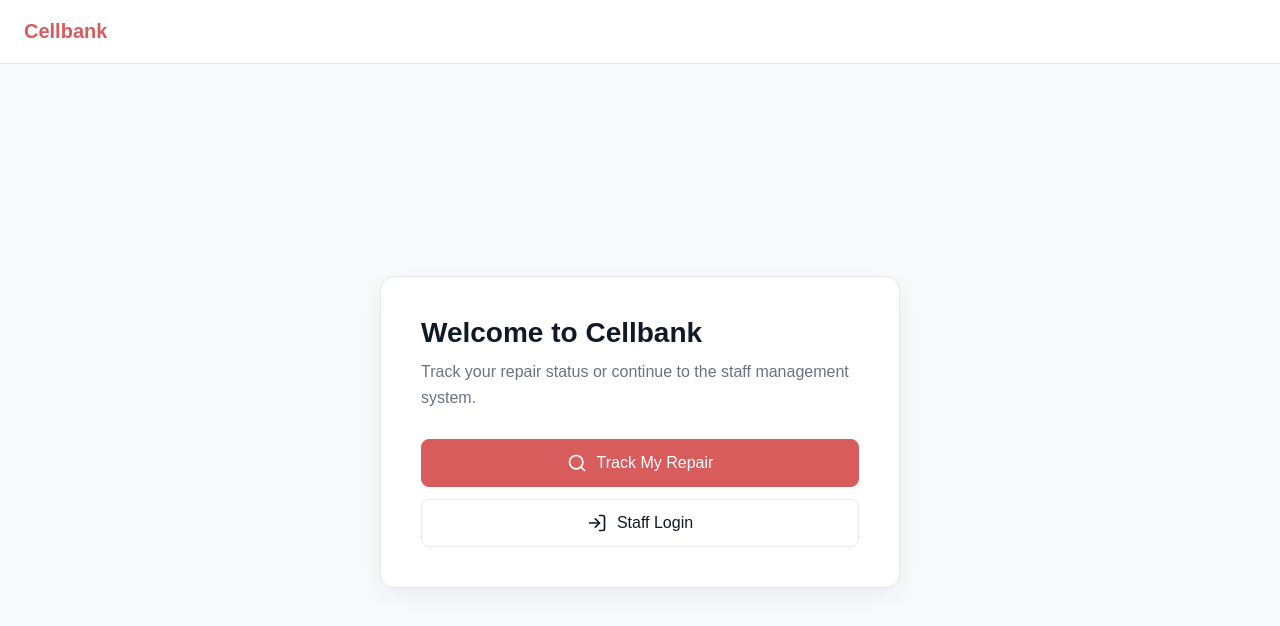
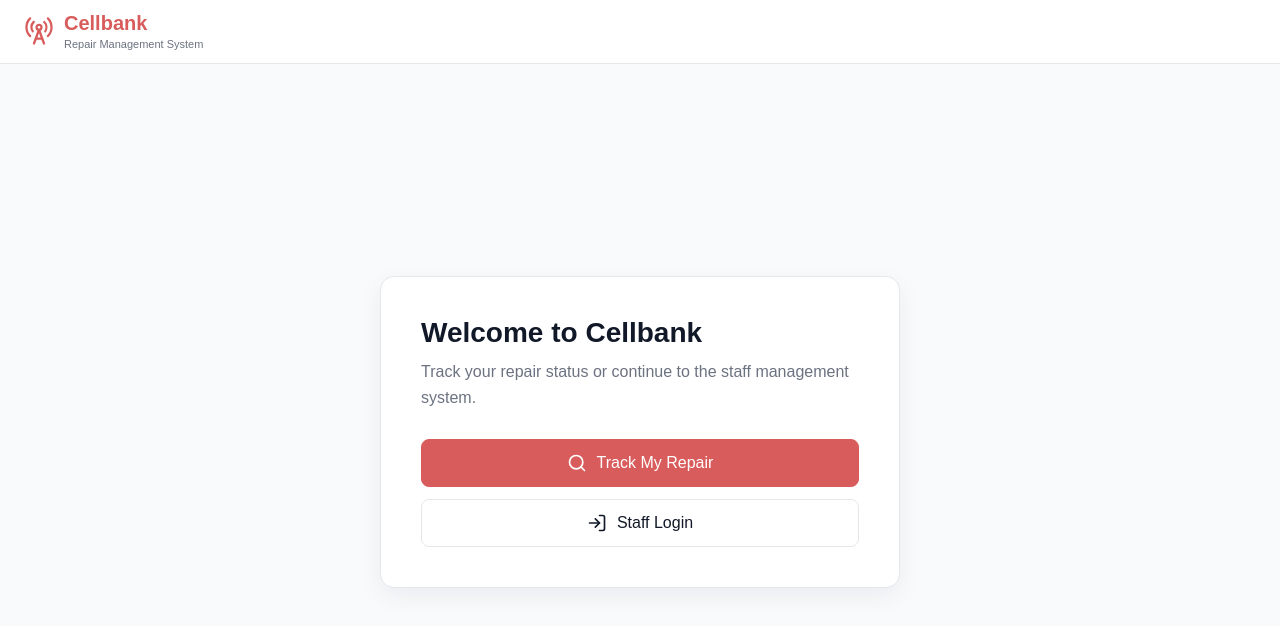
Before and after one commit to erwincatabay6-sys/CellBank, a React (Vite) app: page / in a window 1280 px wide. Shown: the top 626 px of the page. Built offline with nearby package versions, Linux system fonts and the light colour scheme; no server answers.

Commit message:
Unify Cellbank branding and smooth sidebar page transitions

```diff
--- /dev/null
+++ b/src/components/Brand.jsx
@@ -0,0 +1,23 @@
+import { RadioTower } from "lucide-react";
+
+function Brand() {
+  return (
+    <div className="header-brand">
+      <RadioTower
+        className="header-brand-icon"
+        size={30}
+        strokeWidth={1.8}
+        aria-hidden="true"
+      />
+
+      <div className="header-brand-text">
+        <h1>Cellbank</h1>
+        <span className="header-brand-subtitle">
+          Repair Management System
+        </span>
+      </div>
+    </div>
+  );
+}
+
+export default Brand;
--- a/src/components/Header.jsx
+++ b/src/components/Header.jsx
@@ -1,12 +1,14 @@
 import { useEffect, useMemo, useState } from "react";
 
-import { Bell, CheckCheck, LogOut } from "lucide-react";
+import { Bell, CheckCheck, LogOut, } from "lucide-react";
 
 import { useNavigate } from "react-router-dom";
 
 import { hasRole } from "../config/accessControl.js";
 
 import { useAuth } from "../features/auth/context/AuthContext.jsx";
+
+import Brand from "./Brand.jsx";
 
 const notifications = [
   {
@@ -150,10 +152,9 @@ function Header({ currentRoles, currentUserName }) {
   }
 
   return (
-    <header className="app-header">
-      <div className="header-brand">
-        <h1>Cellbank</h1>
-      </div>
+  <header className="app-header">
+    <Brand />
+
 
       <div className="header-actions">
         <div className="notification-wrapper">
--- a/src/layouts/PublicLayout.jsx
+++ b/src/layouts/PublicLayout.jsx
@@ -1,8 +1,10 @@
+import Brand from "../components/Brand.jsx";
+
 function PublicLayout({ children }) {
   return (
     <div className="public-layout">
       <header className="public-header">
-        <h1>Cellbank</h1>
+        <Brand />
       </header>
 
       <main className="public-content">{children}</main>
--- a/src/layouts/StaffLayout.jsx
+++ b/src/layouts/StaffLayout.jsx
@@ -1,19 +1,23 @@
 import { useState } from "react";
+import { useLocation } from "react-router-dom";
 
 import Header from "../components/Header.jsx";
-
 import Sidebar from "../components/Sidebar.jsx";
 
 function StaffLayout({ children, currentRoles, currentUserName }) {
   const [sidebarCollapsed, setSidebarCollapsed] = useState(false);
+  const location = useLocation();
 
   function toggleSidebar() {
-    setSidebarCollapsed(!sidebarCollapsed);
+    setSidebarCollapsed((collapsed) => !collapsed);
   }
 
   return (
     <div className="staff-layout">
-      <Header currentRoles={currentRoles} currentUserName={currentUserName} />
+      <Header
+        currentRoles={currentRoles}
+        currentUserName={currentUserName}
+      />
 
       <div className="staff-body">
         <Sidebar
@@ -23,7 +27,12 @@ function StaffLayout({ children, currentRoles, currentUserName }) {
           currentUserName={currentUserName}
         />
 
-        <main className="main-content">{children}</main>
+        <main
+          key={location.pathname}
+          className="main-content page-transition"
+        >
+          {children}
+        </main>
       </div>
     </div>
   );
--- a/src/styles/layout.css
+++ b/src/styles/layout.css
@@ -11,15 +11,44 @@
   border-bottom: 1px solid var(--border);
 }
 
-.header-brand h1 {
-  font-size: 1.25rem;
+.header-brand {
+  display: flex;
+  align-items: center;
+  gap: 10px;
+}
+
+.header-brand-icon {
+  flex-shrink: 0;
   color: var(--primary);
 }
 
-.header-actions {
+.header-brand-text {
   display: flex;
+  flex-direction: column;
+  gap: 2px;
+}
+
+.header-brand h1 {
+  margin: 0;
+  font-size: 1.25rem;
+  line-height: 1.2;
+  color: var(--primary);
+}
+
+.header-brand-subtitle {
+  font-size: 0.6875rem;
+  line-height: 1.3;
+  color: var(--text-secondary);
+}
+
+.app-header > .header-actions {
+  display: flex;
+  flex-direction: row;
   align-items: center;
+  flex-wrap: nowrap;
   gap: 12px;
+  margin-left: auto;
+  flex-shrink: 0;
 }
 
 .icon-button,
@@ -650,3 +679,41 @@
   object-fit: cover;
   flex-shrink: 0;
 }
+
+/* Smooth sidebar and Settings highlights */
+.nav-item,
+.account-settings,
+.sidebar-toggle {
+  transition:
+    background-color 160ms ease,
+    color 160ms ease;
+}
+
+/* Brief entrance animation when the page changes */
+.page-transition {
+  animation: page-enter 180ms ease-out;
+}
+
+@keyframes page-enter {
+  from {
+    opacity: 0;
+  }
+
+  to {
+    opacity: 1;
+  }
+}
+
+/* Respect the user's reduced-motion preference */
+@media (prefers-reduced-motion: reduce) {
+  .page-transition {
+    animation: none;
+  }
+
+  .nav-item,
+  .account-settings,
+  .sidebar-toggle,
+  .sidebar {
+    transition: none;
+  }
+}
```
